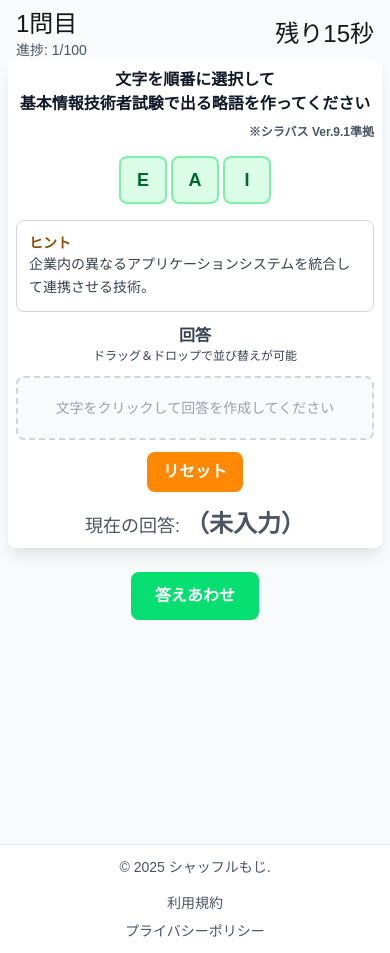
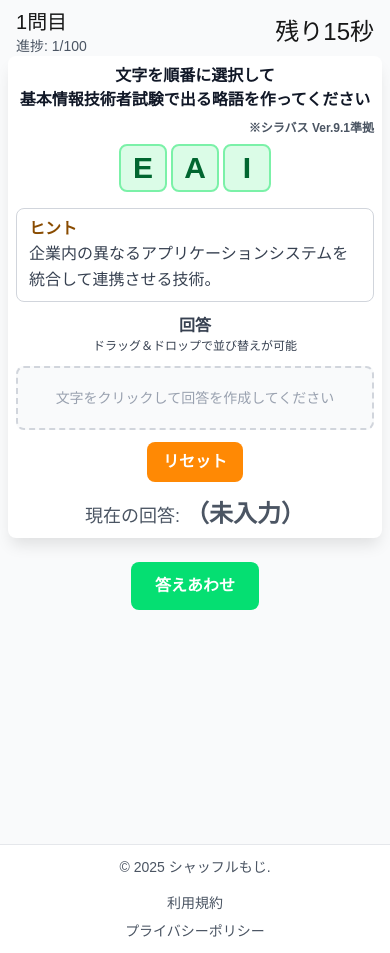
Before and after one commit to koza-ken/shufflemoji, a Next.js app: page /game/1 in a window 390 px wide. Built offline with nearby package versions, Linux system fonts and the light colour scheme; no server answers.

Commit message:
fix:行間、文字の大きさ調整

```diff
--- a/components/game/FEQuestion.tsx
+++ b/components/game/FEQuestion.tsx
@@ -7,19 +7,21 @@ export const FEQuestion = () => {
 
   return (
     <>
-      <h2 className="text-md sm:text-xl font-semibold text-gray-900 mb-4 text-center">
+      <h2 className="text-md sm:text-xl font-semibold text-gray-900 mb-2 sm:mb-4 text-center">
         <p>文字を順番に選択して</p>
         <p>基本情報技術者試験で出る略語を作ってください</p>
-        <p className="text-xs text-gray-600 mt-2 text-right">※シラバス Ver.9.1準拠</p>
+        <p className="text-xs text-gray-600 mt-2 text-right">
+          ※シラバス Ver.9.1準拠
+        </p>
       </h2>
 
       {/* 利用可能な文字を表示（固定位置） */}
       <div className="flex justify-center gap-1 sm:gap-2 mb-4 flex-wrap px-2">
-        {allChars.map((charObj) => (
+        {allChars.map(charObj => (
           <div
             key={charObj.id}
             onClick={() => handleCharClick(charObj)}
-            className={`w-12 h-12 border-2 rounded-lg flex items-center justify-center text-lg sm:text-xl font-bold transition-colors ${
+            className={`w-12 h-12 border-2 rounded-lg flex items-center justify-center text-3xl font-bold transition-colors ${
               charObj.isSelected
                 ? 'bg-gray-200 border-gray-300 text-gray-400 cursor-not-allowed'
                 : 'bg-green-100 border-green-300 text-green-800 cursor-pointer hover:bg-green-200'
@@ -30,5 +32,5 @@ export const FEQuestion = () => {
         ))}
       </div>
     </>
-  )
+  );
 }
--- a/components/game/HTMLCSSQuestion.tsx
+++ b/components/game/HTMLCSSQuestion.tsx
@@ -7,7 +7,7 @@ export const HTMLCSSQuestion = () => {
 
   return (
     <>
-      <h2 className="text-lg sm:text-xl font-semibold text-gray-900 mb-4 text-center">
+      <h2 className="text-lg sm:text-xl font-semibold text-gray-900 mb-2 sm:mb-3 text-center">
         <p>文字を順番に選択して</p>
         <p>HTML/CSSの用語を作ってください</p>
       </h2>
@@ -18,7 +18,7 @@ export const HTMLCSSQuestion = () => {
           <div
             key={charObj.id}
             onClick={() => handleCharClick(charObj)}
-            className={`w-12 h-12 border-2 rounded-lg flex items-center justify-center text-lg sm:text-xl font-bold transition-colors ${
+            className={`w-12 h-12 border-2 rounded-lg flex items-center justify-center text-3xl font-bold transition-colors ${
               charObj.isSelected
                 ? 'bg-gray-200 border-gray-300 text-gray-400 cursor-not-allowed'
                 : 'bg-blue-100 border-blue-300 text-blue-800 cursor-pointer hover:bg-blue-200'
--- a/components/game/Header.tsx
+++ b/components/game/Header.tsx
@@ -12,7 +12,7 @@ export const Header = ({ count, time, progress, round }: HeaderProps) => {
     <div className="max-w-2xl mx-auto px-4">
       <div className="bg-gray-50 flex items-center justify-between">
         <div className="flex flex-col items-start">
-          <p className="text-2xl">{count}問目</p>
+          <p className="text-xl sm:text-2xl">{count}問目</p>
           {progress && (
             <p className="text-sm text-gray-600">進捗: {progress}</p>
           )}
--- a/components/game/Hint.tsx
+++ b/components/game/Hint.tsx
@@ -17,7 +17,7 @@ export const Hint = ({ word }: HintProps) => {
     return null;
   }
   return (
-    <div className="bg-white rounded-lg border border-gray-300 p-3 mb-3">
+    <div className="bg-white rounded-lg border border-gray-300 px-3 py-2 sm:p-3 mb-3">
       <div className="flex items-start gap-3">
         {/* ヒントアイコン */}
         {/* <div className="flex-shrink-0 w-5 h-5 bg-yellow-500 rounded-full flex items-center justify-center">
@@ -26,8 +26,8 @@ export const Hint = ({ word }: HintProps) => {
 
         {/* ヒント内容 */}
         <div className="flex-1">
-          <h3 className="text-yellow-800 font-semibold text-sm">ヒント</h3>
-          <p className="text-gray-700 text-sm leading-relaxed">{word.hint}</p>
+          <h3 className="text-yellow-800 font-semibold text-base">ヒント</h3>
+          <p className="text-gray-700 text-base leading-relaxed">{word.hint}</p>
 
           {/* カテゴリ表示 */}
           {/* {word.category && (
--- a/components/game/RubyQuestion.tsx
+++ b/components/game/RubyQuestion.tsx
@@ -7,18 +7,18 @@ export const RubyQuestion = () => {
 
   return (
     <>
-      <h2 className="text-lg sm:text-xl font-semibold text-gray-900 mb-4 text-center">
+      <h2 className="text-lg sm:text-xl font-semibold text-gray-900 mb-2 sm:mb-4 text-center">
         <p>文字を順番に選択して</p>
         <p>Rubyの用語を作ってください</p>
       </h2>
 
       {/* 利用可能な文字を表示（固定位置） */}
       <div className="flex justify-center gap-1 sm:gap-2 mb-4 flex-wrap px-2">
-        {allChars.map((charObj) => (
+        {allChars.map(charObj => (
           <div
             key={charObj.id}
             onClick={() => handleCharClick(charObj)}
-            className={`w-12 h-12 border-2 rounded-lg flex items-center justify-center text-lg sm:text-xl font-bold transition-colors ${
+            className={`w-12 h-12 border-2 rounded-lg flex items-center justify-center text-3xl font-bold transition-colors ${
               charObj.isSelected
                 ? 'bg-gray-200 border-gray-300 text-gray-400 cursor-not-allowed'
                 : 'bg-red-100 border-red-300 text-red-800 cursor-pointer hover:bg-red-200'
@@ -29,5 +29,5 @@ export const RubyQuestion = () => {
         ))}
       </div>
     </>
-  )
+  );
 }
```
